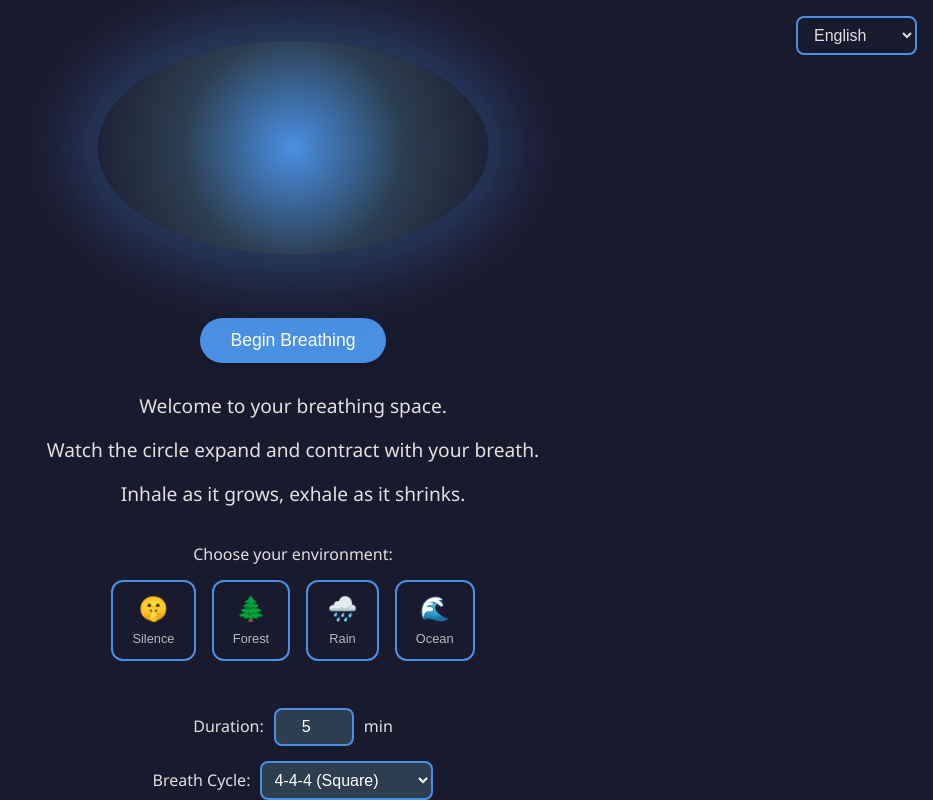
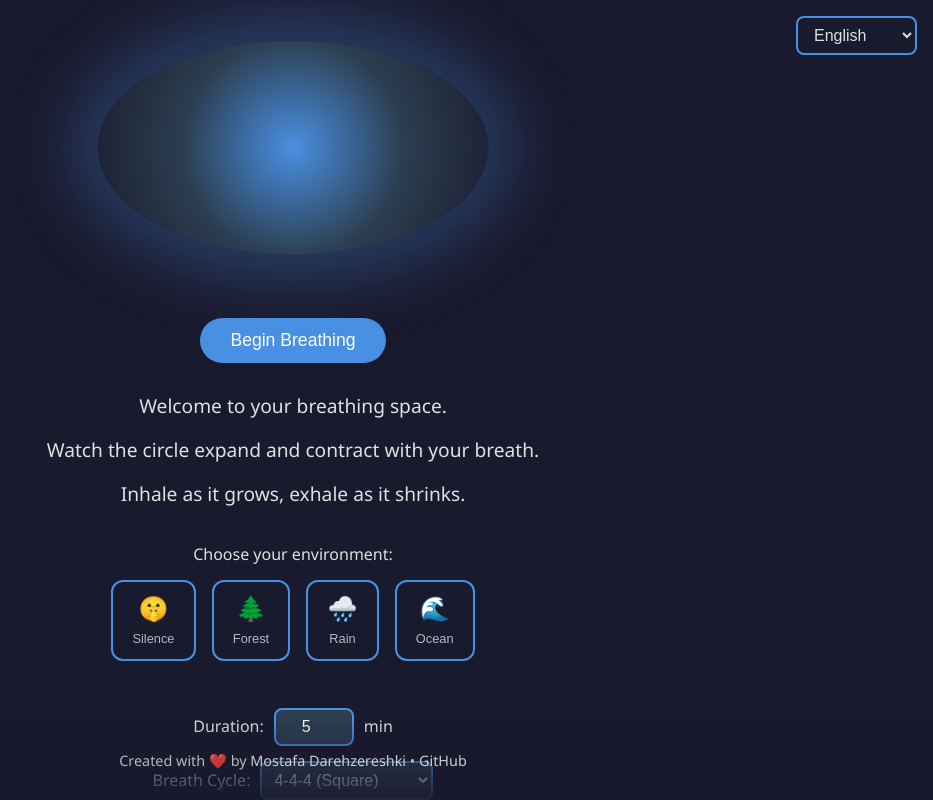
Before and after one commit to mostafa-drz/breath-mostafa-xyz, a plain HTML site: page index.html in a window 1280 px wide. Shown: the whole page, without its empty margins (347-1280 px from the left). Drawn offline with Linux system fonts and the light colour scheme.

Commit message:
adds footer

```diff
--- a/index.html
+++ b/index.html
@@ -371,6 +371,35 @@
             direction: ltr;
             text-align: left;
         }
+
+        .footer {
+            position: fixed;
+            bottom: 0;
+            left: 0;
+            right: 0;
+            padding: 1rem;
+            text-align: center;
+            font-size: 0.9rem;
+            color: rgba(224, 224, 224, 0.8);
+            background: linear-gradient(to top, rgba(26, 26, 46, 0.9), transparent);
+            pointer-events: none;
+        }
+
+        .footer a {
+            color: rgba(224, 224, 224, 0.9);
+            text-decoration: none;
+            transition: color 0.3s ease;
+            pointer-events: auto;
+        }
+
+        .footer a:hover {
+            color: #4a90e2;
+        }
+
+        /* RTL support for footer */
+        [dir="rtl"] .footer {
+            direction: ltr;
+        }
     </style>
 </head>
 <body>
@@ -466,6 +495,13 @@
     <audio id="oceanVoice" preload="none">
         <source src="voice/ocean-guide.mp3" type="audio/mpeg">
     </audio>
+
+    <footer class="footer">
+        <p>
+            Created with ❤️ by <a href="https://github.com/mostafa-drz" target="_blank" rel="noopener">Mostafa Darehzereshki</a>
+            • <a href="https://github.com/mostafa-drz/breathe-mostafa-xyz" target="_blank" rel="noopener">GitHub</a>
+        </p>
+    </footer>
 
     <script>
         // Language configuration
@@ -1059,6 +1095,9 @@
             finalMessage.style.display = 'none';
             circle.style.animation = 'breathe 8s infinite ease-in-out';
 
+            // Hide footer during session
+            document.querySelector('.footer').style.display = 'none';
+
             // Initialize breath text
             const breathText = document.getElementById('breathText');
             breathText.style.display = 'block';
@@ -1094,6 +1133,9 @@
             circle.style.animation = 'none';
             circleContainer.style.display = 'none';
             finalMessage.style.display = 'block';
+
+            // Show footer when session ends
+            document.querySelector('.footer').style.display = 'block';
 
             // Hide breath text
             const breathText = document.getElementById('breathText');
```
